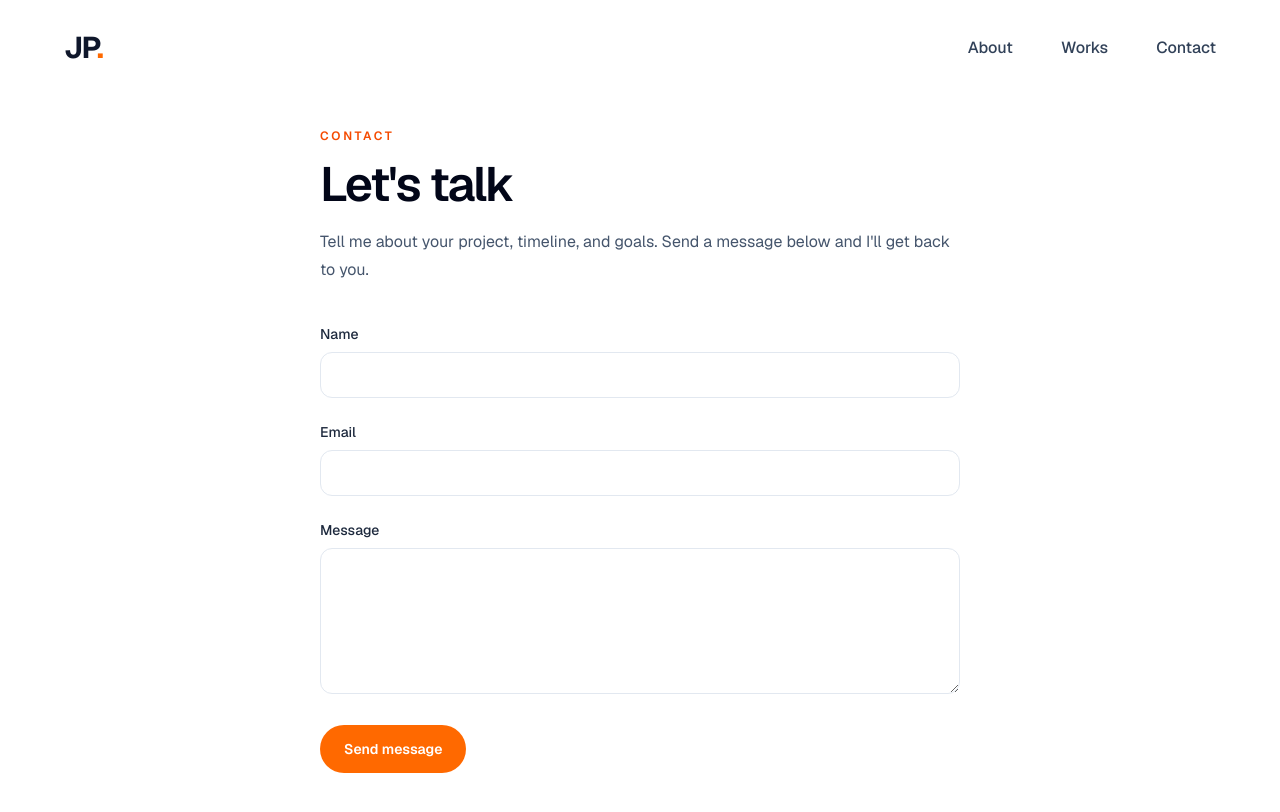
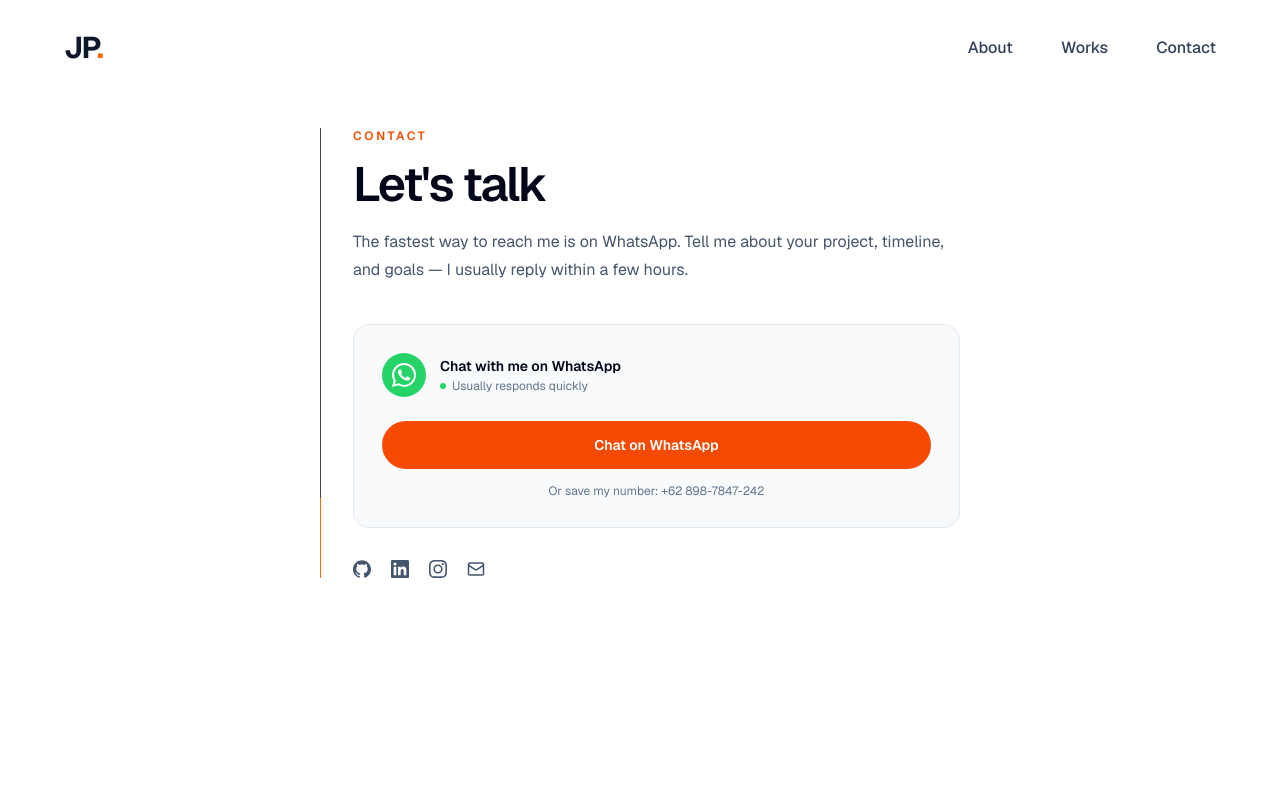
Before and after one commit to jejeprananda/JejePorto, a Next.js app: page /contact in a window 1280 px wide. Shown: the top 812 px of the page. Built offline with nearby package versions, Linux system fonts and the light colour scheme.

Commit message:
contact page

```diff
--- a/src/app/contact/page.tsx
+++ b/src/app/contact/page.tsx
@@ -1,6 +1,5 @@
 import type { Metadata } from "next";
-
-import { ContactForm } from "@/components/shared/ContactForm";
+import { WhatsAppCard } from "@/components/shared/WhatsAppCard";
 
 export const metadata: Metadata = {
   title: "Contact",
@@ -10,7 +9,15 @@ export const metadata: Metadata = {
 export default function ContactPage() {
   return (
     <main className="px-5 pb-20 pt-28 sm:px-8 lg:px-12 lg:pt-32 xl:px-16">
-      <div className="mx-auto w-full max-w-[640px]">
+      <div className="mx-auto flex w-full max-w-[640px] gap-5 sm:gap-8">
+        <div
+          aria-hidden="true"
+          className="relative hidden w-px shrink-0 overflow-hidden bg-slate-900/80 sm:block"
+        >
+          <span className="absolute bottom-0 left-0 h-20 w-px bg-orange-500" />
+        </div>
+
+        <div className="min-w-0">
           <p className="text-xs font-semibold uppercase tracking-[0.22em] text-orange-600">
             Contact
           </p>
@@ -18,10 +25,13 @@ export default function ContactPage() {
             Let&apos;s talk
           </h1>
           <p className="mt-5 text-base leading-7 text-slate-600">
-          Tell me about your project, timeline, and goals. Send a message below
-          and I&apos;ll get back to you.
+            The fastest way to reach me is on WhatsApp. Tell me about your
+            project, timeline, and goals &mdash; I usually reply within a few
+            hours.
           </p>
-        <ContactForm />
+
+          <WhatsAppCard />
+        </div>
       </div>
     </main>
   );
--- /dev/null
+++ b/src/components/shared/WhatsAppCard.tsx
@@ -0,0 +1,129 @@
+import { Mail } from "lucide-react";
+
+const WHATSAPP_NUMBER = "628987847242";
+const WHATSAPP_DISPLAY = "+62 898-7847-242";
+const WHATSAPP_MESSAGE = "Hi Jessy, I'd like to talk about a project.";
+
+function GithubIcon({ className }: { className?: string }) {
+  return (
+    <svg
+      aria-hidden="true"
+      viewBox="0 0 24 24"
+      fill="currentColor"
+      className={className}
+    >
+      <path d="M12 .297c-6.63 0-12 5.373-12 12 0 5.303 3.438 9.8 8.205 11.385.6.113.82-.258.82-.577 0-.285-.01-1.04-.015-2.04-3.338.724-4.042-1.61-4.042-1.61-.546-1.385-1.335-1.755-1.335-1.755-1.087-.744.084-.729.084-.729 1.205.084 1.838 1.236 1.838 1.236 1.07 1.835 2.809 1.305 3.495.998.108-.776.417-1.305.76-1.605-2.665-.3-5.466-1.332-5.466-5.93 0-1.31.465-2.38 1.235-3.22-.135-.303-.54-1.523.105-3.176 0 0 1.005-.322 3.3 1.23.96-.267 1.98-.399 3-.405 1.02.006 2.04.138 3 .405 2.28-1.552 3.285-1.23 3.285-1.23.645 1.653.24 2.873.12 3.176.765.84 1.23 1.91 1.23 3.22 0 4.61-2.805 5.625-5.475 5.92.42.36.81 1.096.81 2.22 0 1.606-.015 2.896-.015 3.286 0 .315.21.69.825.57C20.565 22.092 24 17.592 24 12.297c0-6.627-5.373-12-12-12" />
+    </svg>
+  );
+}
+
+function LinkedinIcon({ className }: { className?: string }) {
+  return (
+    <svg
+      aria-hidden="true"
+      viewBox="0 0 24 24"
+      fill="currentColor"
+      className={className}
+    >
+      <path d="M20.447 20.452h-3.554v-5.569c0-1.328-.027-3.037-1.852-3.037-1.853 0-2.136 1.445-2.136 2.939v5.667H9.351V9h3.414v1.561h.046c.477-.9 1.637-1.85 3.37-1.85 3.601 0 4.267 2.37 4.267 5.455v6.286zM5.337 7.433a2.062 2.062 0 0 1-2.063-2.065 2.064 2.064 0 1 1 2.063 2.065zm1.782 13.019H3.555V9h3.564v11.452zM22.225 0H1.771C.792 0 0 .774 0 1.729v20.542C0 23.227.792 24 1.771 24h20.451C23.2 24 24 23.227 24 22.271V1.729C24 .774 23.2 0 22.222 0h.003z" />
+    </svg>
+  );
+}
+
+function InstagramIcon({ className }: { className?: string }) {
+  return (
+    <svg
+      aria-hidden="true"
+      viewBox="0 0 24 24"
+      fill="currentColor"
+      className={className}
+    >
+      <path d="M12 2.163c3.204 0 3.584.012 4.85.07 3.252.148 4.771 1.691 4.919 4.919.058 1.265.069 1.645.069 4.849 0 3.205-.012 3.584-.069 4.849-.149 3.225-1.664 4.771-4.919 4.919-1.266.058-1.644.07-4.85.07-3.204 0-3.584-.012-4.849-.07-3.26-.149-4.771-1.699-4.919-4.92-.058-1.265-.07-1.644-.07-4.849 0-3.204.013-3.583.07-4.849.149-3.227 1.664-4.771 4.919-4.919 1.266-.057 1.645-.069 4.849-.069zM12 0C8.741 0 8.333.014 7.053.072 2.695.272.273 2.69.073 7.052.014 8.333 0 8.741 0 12c0 3.259.014 3.668.072 4.948.2 4.358 2.618 6.78 6.98 6.98C8.333 23.986 8.741 24 12 24c3.259 0 3.668-.014 4.948-.072 4.354-.2 6.782-2.618 6.979-6.98.059-1.28.073-1.689.073-4.948 0-3.259-.014-3.667-.072-4.947-.196-4.354-2.617-6.78-6.979-6.98C15.668.014 15.259 0 12 0zm0 5.838a6.162 6.162 0 1 0 0 12.324 6.162 6.162 0 0 0 0-12.324zM12 16a4 4 0 1 1 0-8 4 4 0 0 1 0 8zm6.406-11.845a1.44 1.44 0 1 0 0 2.881 1.44 1.44 0 0 0 0-2.881z" />
+    </svg>
+  );
+}
+
+export function WhatsAppCard() {
+  const whatsappUrl = `https://wa.me/${WHATSAPP_NUMBER}?text=${encodeURIComponent(
+    WHATSAPP_MESSAGE
+  )}`;
+
+  return (
+    <div className="mt-10">
+      <div className="rounded-2xl border border-slate-200 bg-slate-50 p-7">
+        <div className="flex items-center gap-3.5">
+          <div className="flex h-11 w-11 shrink-0 items-center justify-center rounded-full bg-[#25D366]">
+            <svg
+              viewBox="0 0 24 24"
+              fill="currentColor"
+              className="h-6 w-6 text-white"
+              aria-hidden="true"
+            >
+              <path d="M17.472 14.382c-.297-.149-1.758-.867-2.03-.967-.273-.099-.472-.148-.67.15-.197.297-.767.966-.94 1.164-.173.199-.347.223-.644.075-.297-.15-1.255-.463-2.39-1.475-.883-.788-1.48-1.761-1.653-2.059-.173-.297-.018-.458.13-.606.134-.133.297-.347.446-.52.149-.174.198-.298.298-.497.099-.198.05-.371-.025-.52-.075-.149-.669-1.612-.916-2.207-.242-.579-.487-.5-.669-.51-.173-.008-.371-.01-.57-.01-.198 0-.52.075-.792.372-.272.297-1.04 1.016-1.04 2.479 0 1.462 1.065 2.875 1.213 3.074.149.198 2.096 3.2 5.077 4.487.709.306 1.262.489 1.694.625.712.227 1.36.195 1.871.118.571-.085 1.758-.719 2.006-1.413.248-.694.248-1.289.173-1.413-.074-.124-.272-.198-.57-.347z" />
+              <path d="M12.031 0C5.402 0 .036 5.367.033 11.996c-.001 2.115.552 4.18 1.601 5.997L0 24l6.235-1.635a11.94 11.94 0 0 0 5.793 1.475h.005c6.628 0 11.994-5.367 11.997-11.996a11.9 11.9 0 0 0-3.51-8.481A11.907 11.907 0 0 0 12.031 0zm0 21.945h-.004a9.93 9.93 0 0 1-5.062-1.386l-.363-.215-3.7.97.988-3.607-.236-.37a9.9 9.9 0 0 1-1.522-5.32c.003-5.484 4.465-9.945 9.953-9.945a9.9 9.9 0 0 1 7.041 2.919 9.9 9.9 0 0 1 2.912 7.037c-.003 5.484-4.465 9.917-9.997 9.917z" />
+            </svg>
+          </div>
+          <div>
+            <p className="text-sm font-semibold text-slate-950">
+              Chat with me on WhatsApp
+            </p>
+            <p className="mt-0.5 flex items-center gap-1.5 text-xs text-slate-500">
+              <span className="inline-block h-1.5 w-1.5 rounded-full bg-[#25D366]" />
+              Usually responds quickly
+            </p>
+          </div>
+        </div>
+
+        <a
+          href={whatsappUrl}
+          target="_blank"
+          rel="noopener noreferrer"
+          className="mt-6 flex items-center justify-center gap-2 rounded-full bg-orange-600 px-6 py-3.5 text-sm font-semibold text-white transition-colors hover:bg-orange-500"
+        >
+          Chat on WhatsApp
+        </a>
+
+        <p className="mt-3.5 text-center text-xs text-slate-500">
+          Or save my number: {WHATSAPP_DISPLAY}
+        </p>
+      </div>
+
+      <div className="mt-8 flex items-center gap-5 text-slate-600">
+        <a
+          href="https://github.com/jejeprananda/"
+          target="_blank"
+          rel="noopener noreferrer"
+          aria-label="GitHub"
+          className="hover:text-slate-950"
+        >
+          <GithubIcon className="h-[18px] w-[18px]" />
+        </a>
+        <a
+          href="https://www.linkedin.com/in/jessy-prananda-22171bb5/"
+          target="_blank"
+          rel="noopener noreferrer"
+          aria-label="LinkedIn"
+          className="hover:text-slate-950"
+        >
+          <LinkedinIcon className="h-[18px] w-[18px]" />
+        </a>
+        <a
+          href="https://www.instagram.com/jetechtalk"
+          target="_blank"
+          rel="noopener noreferrer"
+          aria-label="Instagram"
+          className="hover:text-slate-950"
+        >
+          <InstagramIcon className="h-[18px] w-[18px]" />
+        </a>
+        <a
+          href="mailto:jessy.prananda@gmail.com"
+          aria-label="Email"
+          className="hover:text-slate-950"
+        >
+          <Mail className="h-[18px] w-[18px]" />
+        </a>
+      </div>
+    </div>
+  );
+}
```
Lines whose indentation alone changed are shown as unchanged.
